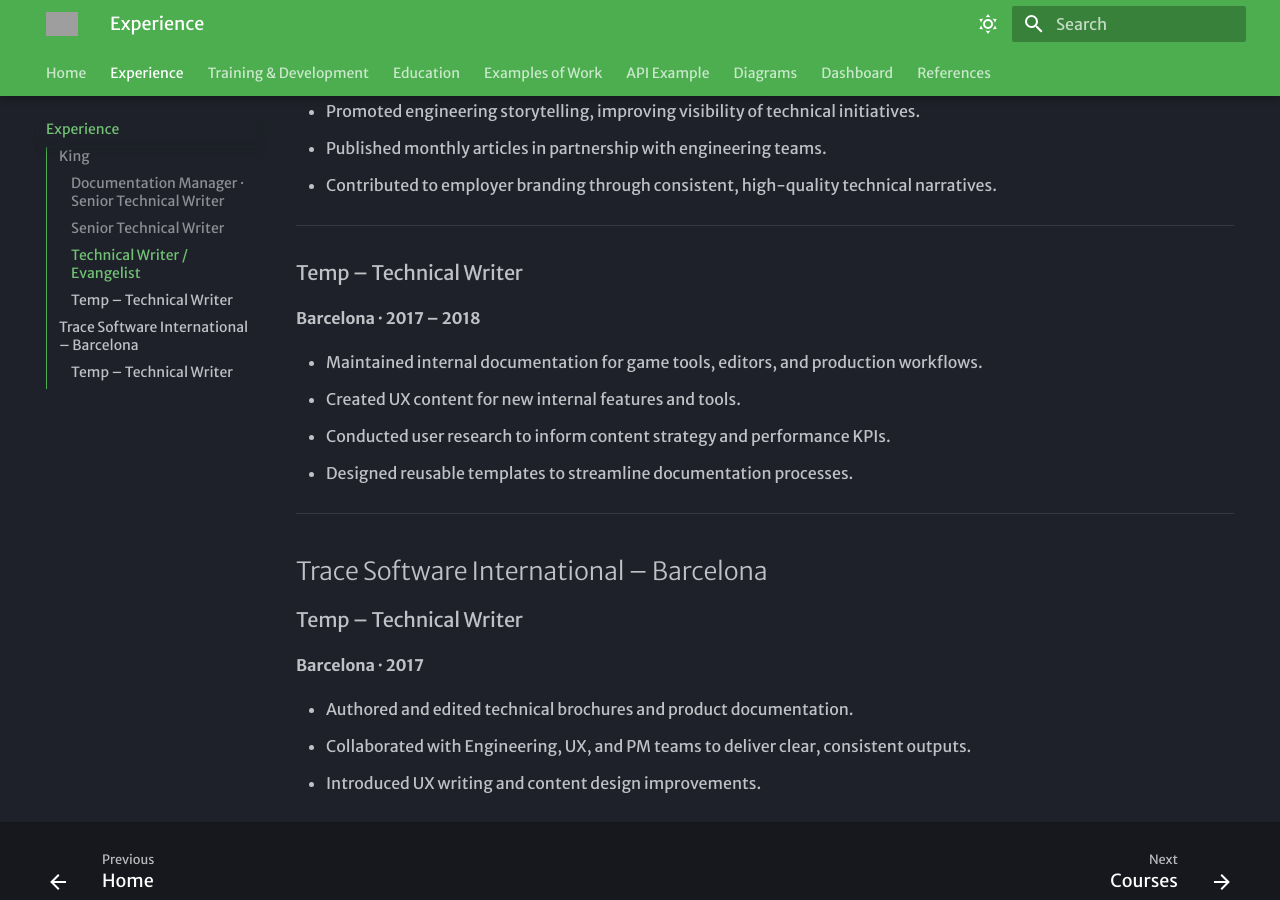
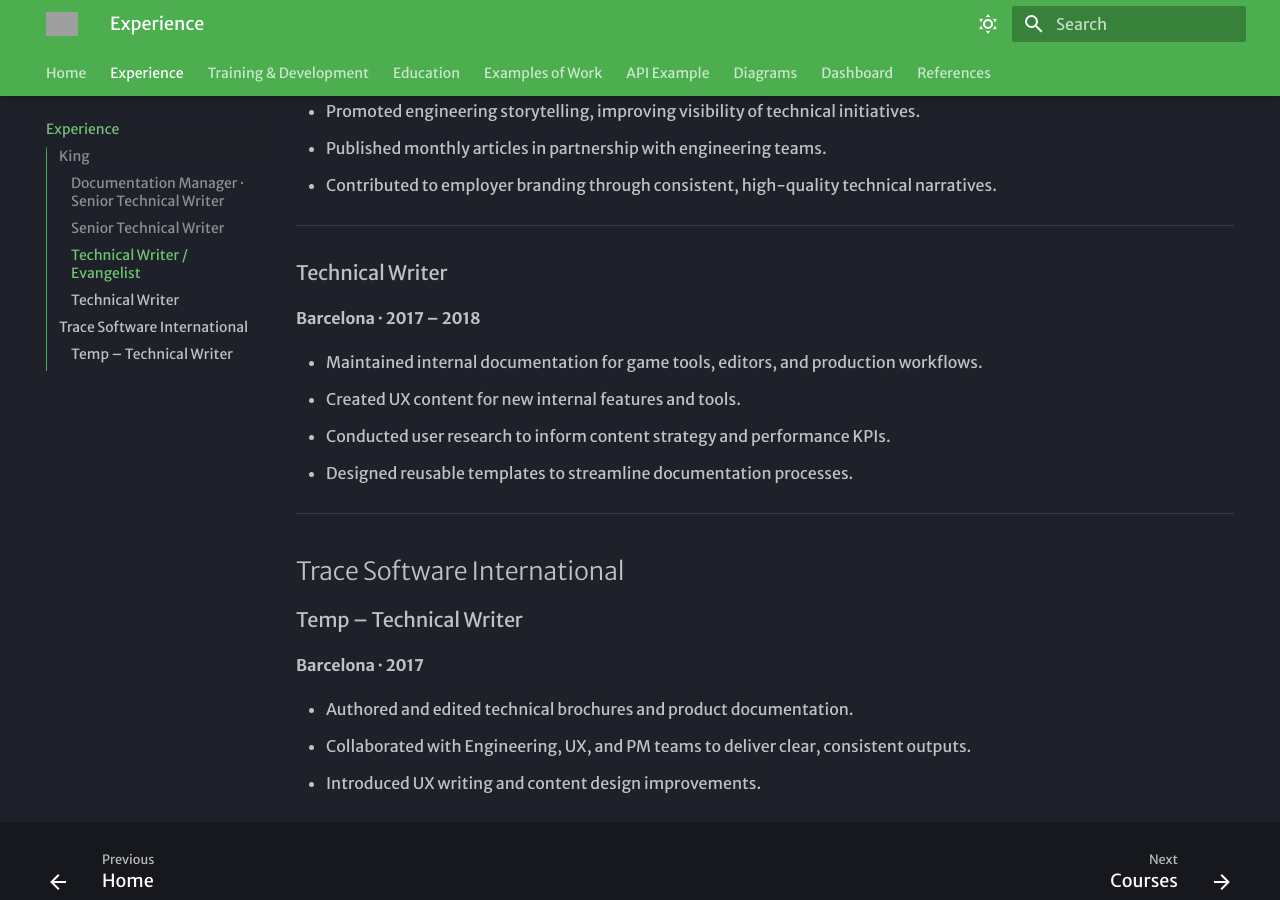
Before and after one commit to james-glass1999/MKDocs-James-Glass-PhD, an MkDocs documentation site: the page built from docs/experience.md, in a window 1280 px wide and 900 px high, scrolled down 1053 px. Built offline with MkDocs 1.6.1 and Material for MkDocs 9.7.7, drawn with Linux system fonts in a browser that asks for light colours; grey boxes are pictures that could not be loaded.

Commit message:
adjusted titles

```diff
--- a/docs/experience.md
+++ b/docs/experience.md
@@ -35,7 +35,7 @@
 
 ---
 
-### Temp – Technical Writer
+### Technical Writer
 **Barcelona · 2017 – 2018**
 
 - Maintained internal documentation for game tools, editors, and production workflows.
@@ -45,7 +45,7 @@
 
 ---
 
-## Trace Software International – Barcelona
+## Trace Software International
 
 ### Temp – Technical Writer
 **Barcelona · 2017**
```
